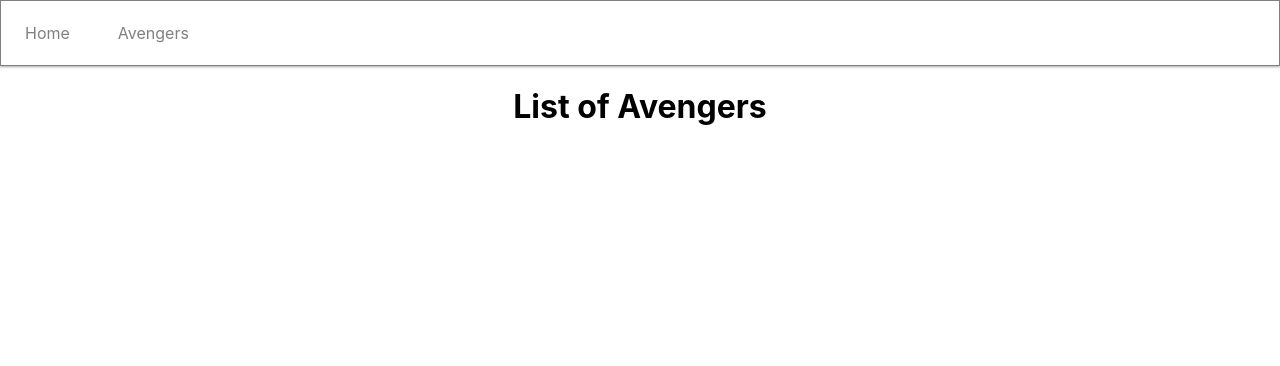
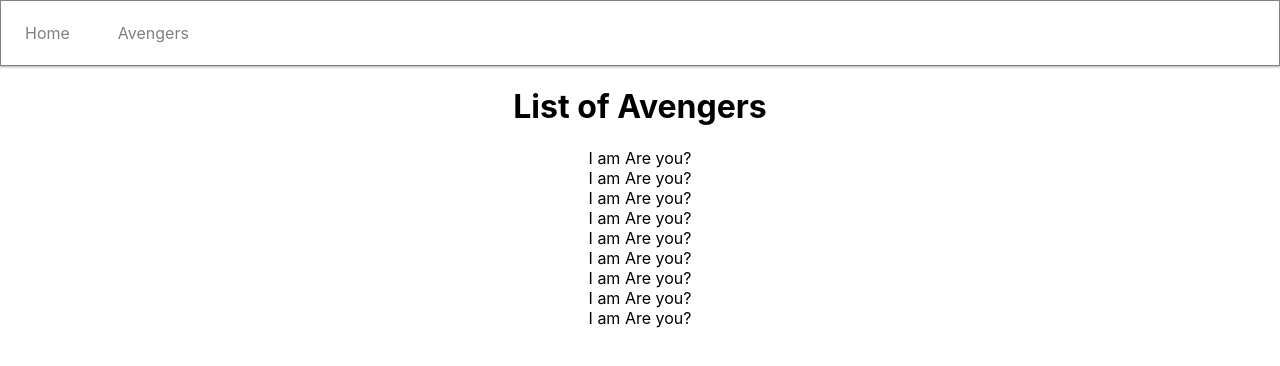
Before and after one commit to imxande/Avengers, a React (Create React App) app in the folder avengers/: page /avengers in a window 1280 px wide. Shown: the top 366 px of the page. Built offline with nearby package versions, Linux system fonts and the light colour scheme.

Commit message:
Avenger component renders

```diff
--- /dev/null
+++ b/avengers/src/components/Avenger.js
@@ -0,0 +1,8 @@
+import React from "react";
+
+const Avenger = (props) => {
+  console.log("Avenger:", props);
+  return <div>I am Are you?</div>;
+};
+
+export default Avenger;
--- a/avengers/src/components/AvengersList.js
+++ b/avengers/src/components/AvengersList.js
@@ -1,14 +1,18 @@
 import React, { useState } from "react";
 import avengersData from "../data/data";
+import Avenger from "./Avenger";
 
 const AvengersList = () => {
   // data state
   const [data, setData] = useState(avengersData);
-  console.log(data);
+  console.log("Data: ", data);
 
   return (
     <div className="avengers">
       <h1>List of Avengers</h1>
+      {data.map((avenger, index) => {
+        return <Avenger key={index} avenger={avenger} />;
+      })}
     </div>
   );
 };
```
